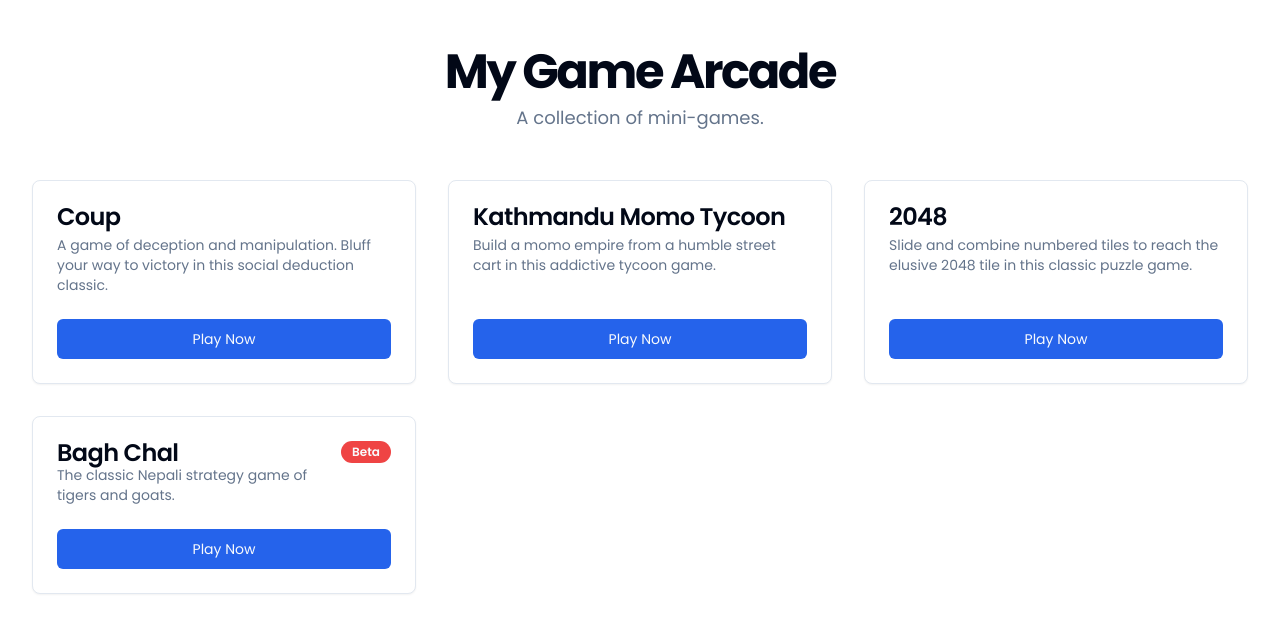
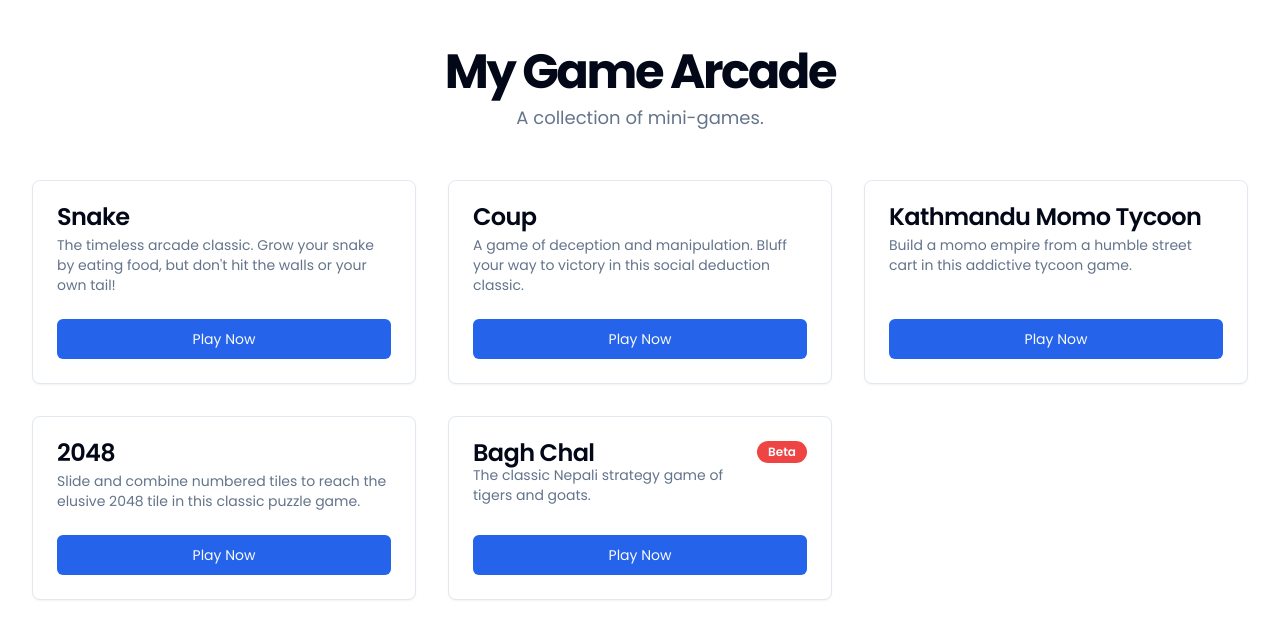
Before and after one commit to StephenJoshii/Flawed_Games_By_Sj, a React (Vite) app: page / in a window 1280 px wide. Shown: the top 638 px of the page. Built offline with nearby package versions, Linux system fonts and the light colour scheme; no server answers.

Commit message:
snake card added

```diff
--- a/src/pages/HomePage.jsx
+++ b/src/pages/HomePage.jsx
@@ -12,6 +12,19 @@ export function HomePage() {
       </header>
 
       <div className="grid grid-cols-1 md:grid-cols-2 lg:grid-cols-3 gap-8">
+        {/* Card for Snake */}
+        <Card className="flex flex-col transition-all duration-300 hover:scale-105 hover:shadow-xl">
+          <CardHeader>
+            <CardTitle>Snake</CardTitle>
+            <CardDescription>The timeless arcade classic. Grow your snake by eating food, but don't hit the walls or your own tail!</CardDescription>
+          </CardHeader>
+          <CardContent className="flex-grow flex items-end">
+            <Link to="/play/snake" className="w-full">
+              <Button className="w-full">Play Now</Button>
+            </Link>
+          </CardContent>
+        </Card>
+
         {/* Card for Coup */}
         <Card className="flex flex-col transition-all duration-300 hover:scale-105 hover:shadow-xl">
           <CardHeader>
```
